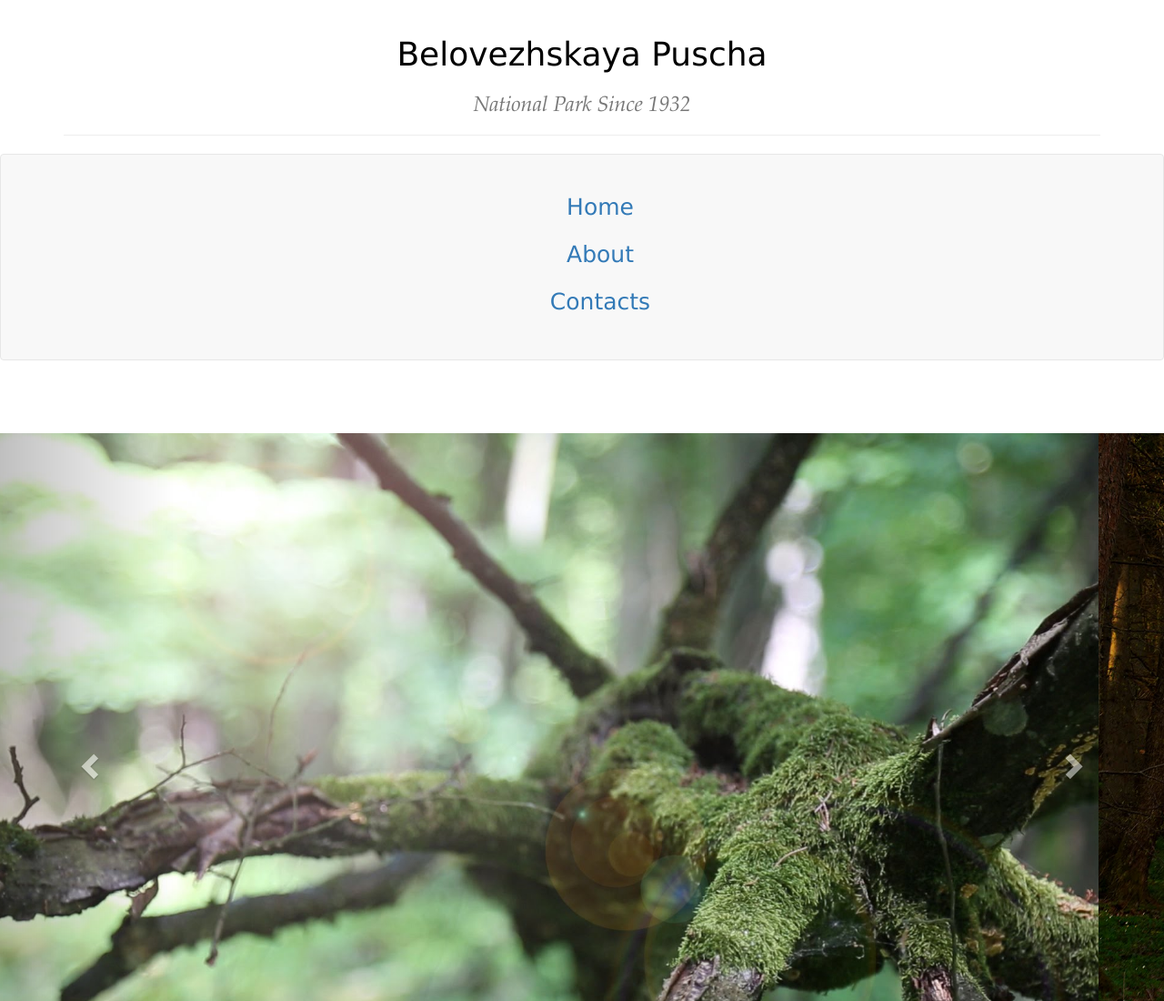
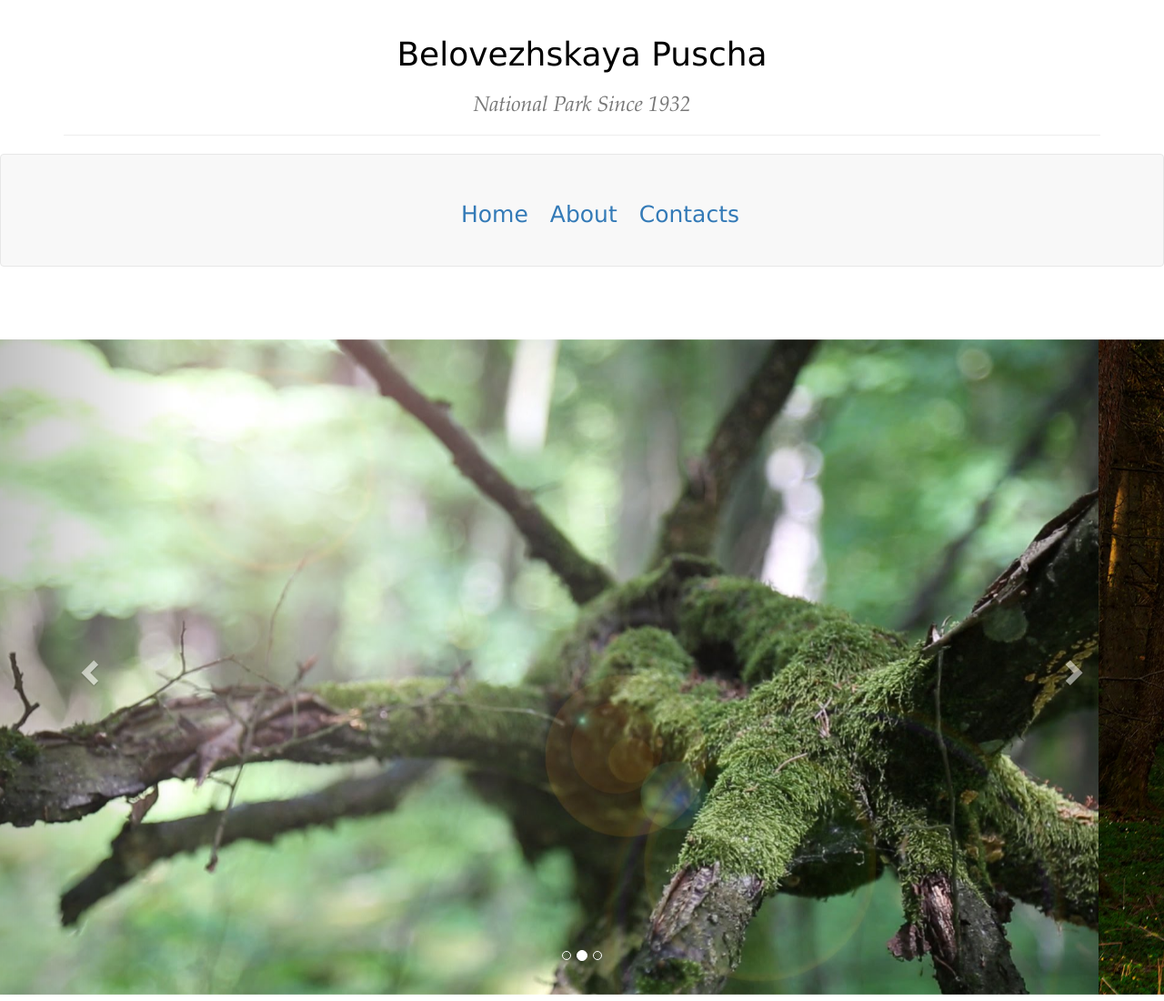
Before and after one commit to piliptsevich/puscha.com, a plain HTML site: page index.html in a window 1280 px wide. Shown: the top 1100 px of the page at 91% size. Drawn offline with nearby package versions, Linux system fonts and the light colour scheme; some packages are replaced by stand-ins of ours; files whose address does not match are found by name.

Commit message:
Update style.css

```diff
--- a/css/style.css
+++ b/css/style.css
@@ -70,8 +70,8 @@ ul.horizontal-list{
 }
 
 ul.horizontal-list li{
-	display: block;
-	padding-bottom: 1rem;
+    display: inline-block;
+    padding: 0.5rem;
     text-align: center !important;
 }
 
```
